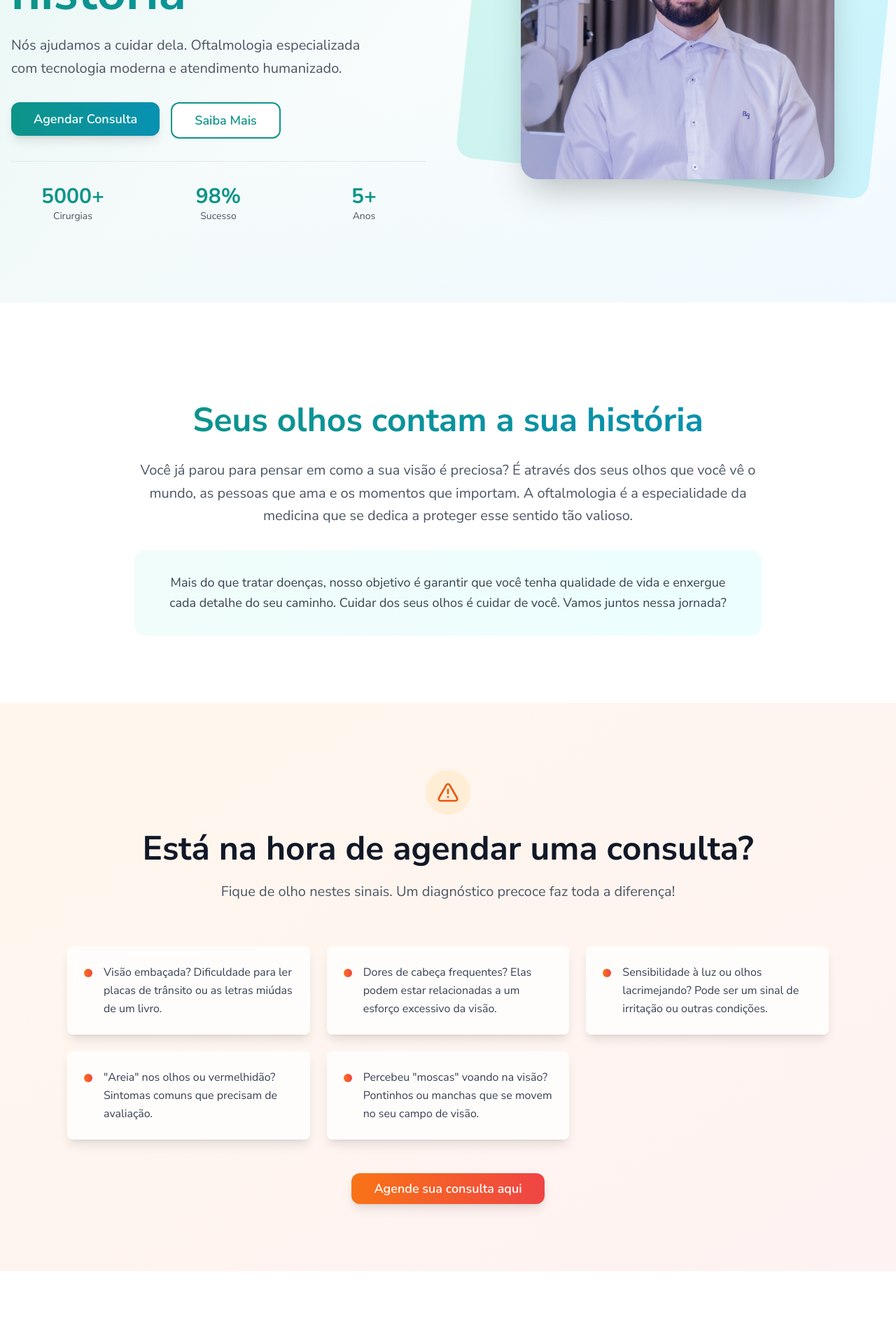
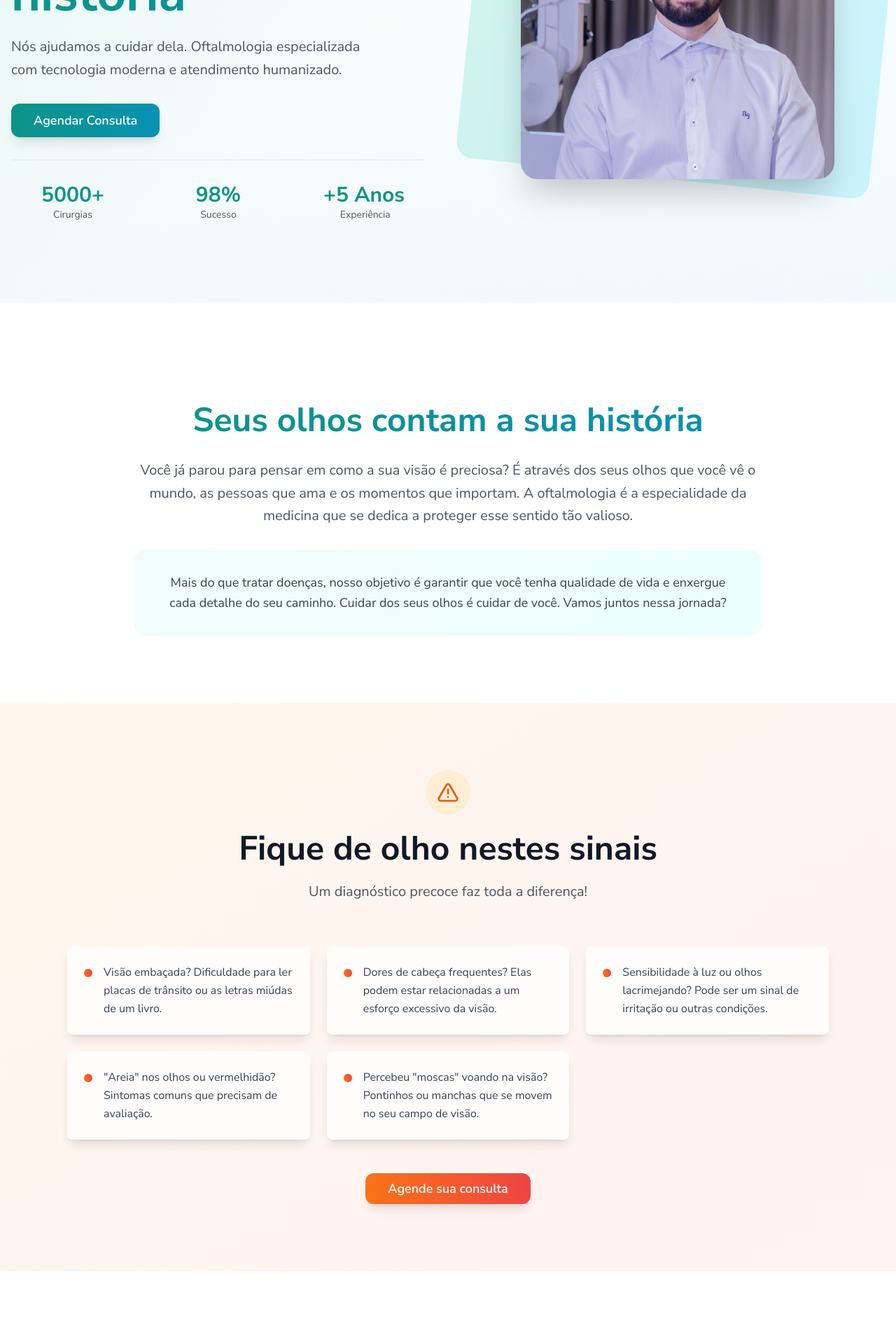
Before and after one commit to sandroinforsist/cataract-clarity-page, a React (Vite) app: page / in a window 1280 px wide. Shown: the part 368-2278 px from the top of the page at 70% size. Built offline with nearby package versions, Linux system fonts and the light colour scheme.

Commit message:
Visual edit in Lovable
Edited UI in Lovable

```diff
--- a/src/pages/HomePage.tsx
+++ b/src/pages/HomePage.tsx
@@ -120,9 +120,7 @@ const HomePage = () => {
                 <Button onClick={() => handleBooking("Consulta oftalmológica geral")} size="lg" className="bg-gradient-to-r from-teal-600 to-cyan-600 hover:from-teal-700 hover:to-cyan-700 text-white px-8 py-6 text-lg font-semibold rounded-xl shadow-lg hover:shadow-2xl transition-all duration-300 transform hover:scale-105">
                   Agendar Consulta
                 </Button>
-                <Button variant="outline" size="lg" className="border-2 border-teal-600 text-teal-600 hover:bg-teal-50 px-8 py-6 text-lg font-semibold rounded-xl transition-all duration-300">
-                  Saiba Mais
-                </Button>
+
               </div>
 
               {/* Stats */}
@@ -136,8 +134,8 @@ const HomePage = () => {
                   <div className="text-sm text-gray-600">Sucesso</div>
                 </div>
                 <div className="text-center">
-                  <div className="text-3xl font-bold text-teal-600">5+</div>
-                  <div className="text-sm text-gray-600">Anos</div>
+                  <div className="text-3xl font-bold text-teal-600">+5 Anos</div>
+                  <div className="text-sm text-gray-600"> Experiência</div>
                 </div>
               </div>
             </div>
@@ -181,12 +179,8 @@ const HomePage = () => {
             <div className="inline-flex items-center justify-center w-16 h-16 bg-orange-100 rounded-full mb-6">
               <AlertTriangle className="text-orange-600" size={32} />
             </div>
-            <h2 className="text-4xl lg:text-5xl font-bold text-gray-900 mb-6">
-              Está na hora de agendar uma consulta?
-            </h2>
-            <p className="text-xl text-gray-600 max-w-3xl mx-auto">
-              Fique de olho nestes sinais. Um diagnóstico precoce faz toda a diferença!
-            </p>
+            <h2 className="text-4xl lg:text-5xl font-bold text-gray-900 mb-6">Fique de olho nestes sinais</h2>
+            <p className="text-xl text-gray-600 max-w-3xl mx-auto">Um diagnóstico precoce faz toda a diferença!</p>
           </div>
 
           <div className="grid md:grid-cols-2 lg:grid-cols-3 gap-6 mb-12">
@@ -199,9 +193,7 @@ const HomePage = () => {
           </div>
 
           <div className="text-center">
-            <Button onClick={() => handleBooking("Consulta para avaliação de sintomas")} size="lg" className="bg-gradient-to-r from-orange-500 to-red-500 hover:from-orange-600 hover:to-red-600 text-white px-8 py-4 text-lg font-semibold rounded-xl shadow-lg">
-              Agende sua consulta aqui
-            </Button>
+            <Button onClick={() => handleBooking("Consulta para avaliação de sintomas")} size="lg" className="bg-gradient-to-r from-orange-500 to-red-500 hover:from-orange-600 hover:to-red-600 text-white px-8 py-4 text-lg font-semibold rounded-xl shadow-lg">Agende sua consulta</Button>
           </div>
         </div>
       </section>
```
